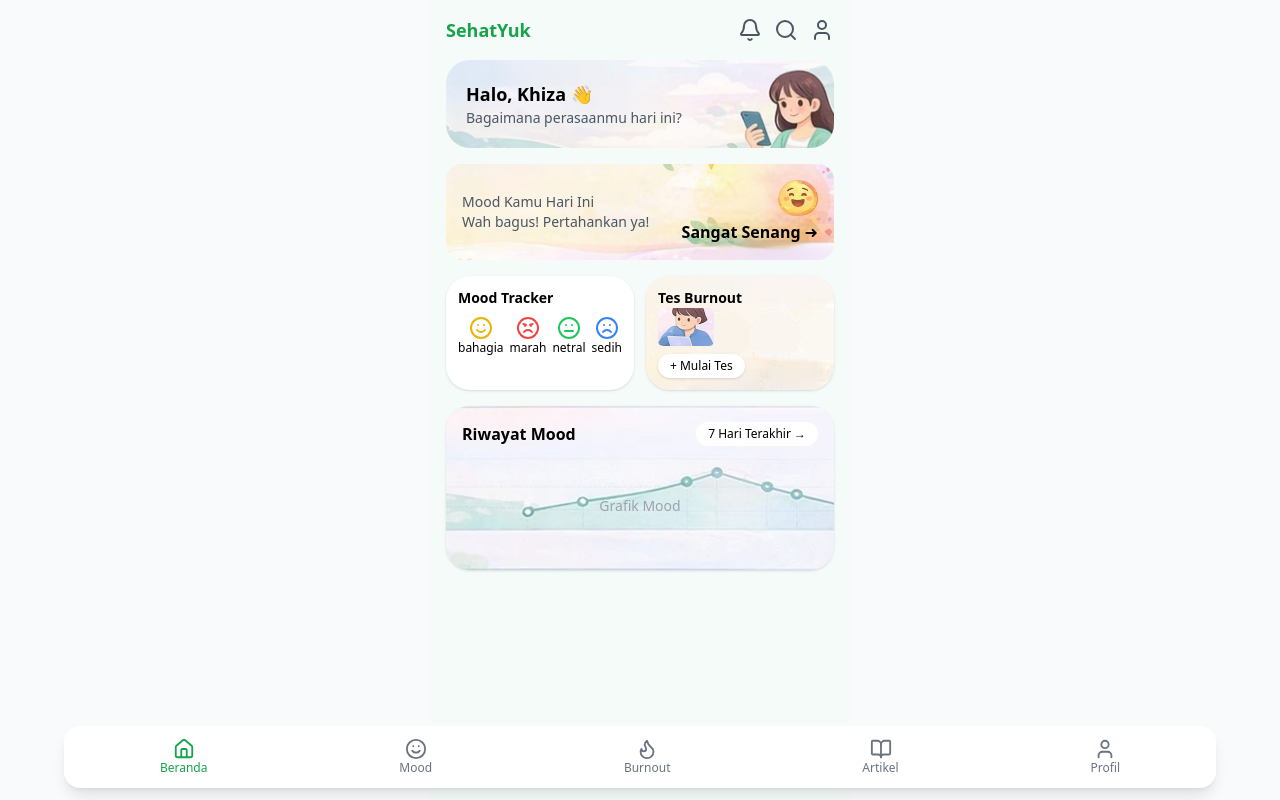
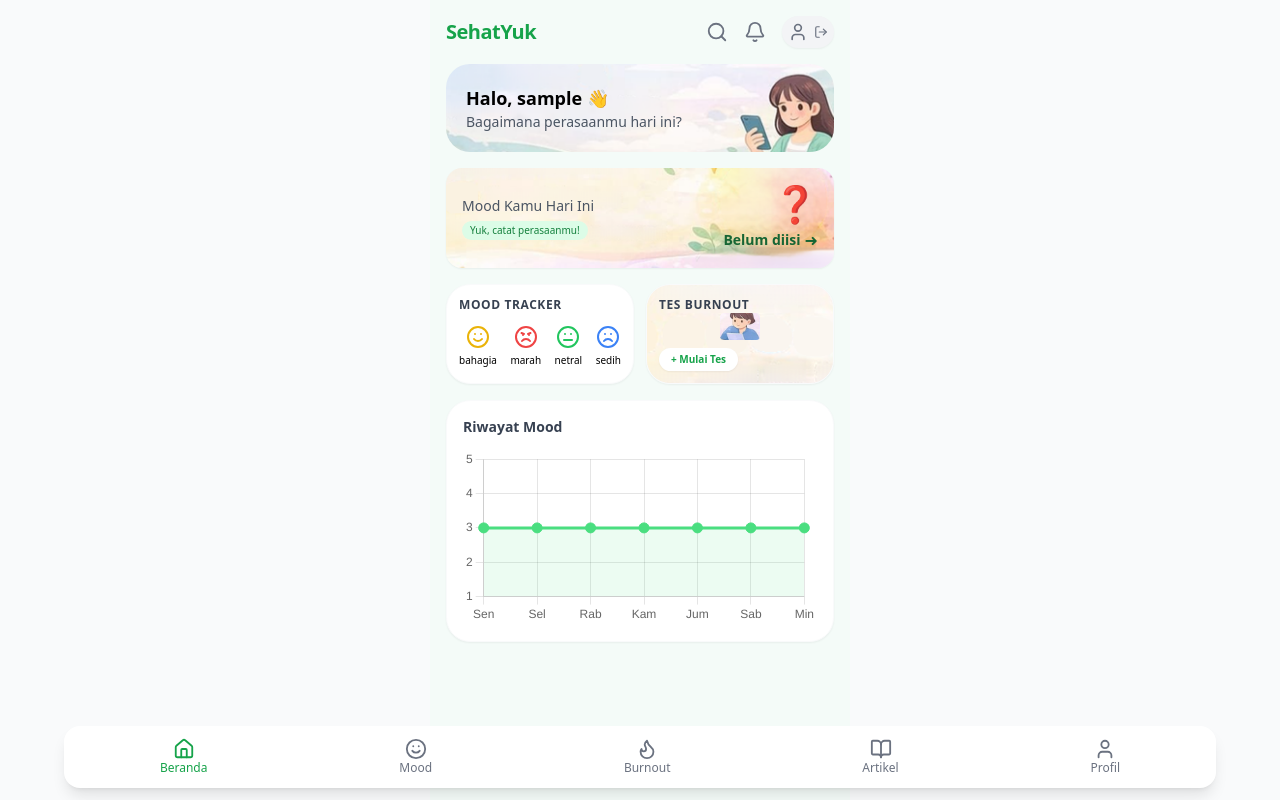
Before and after one commit to oliporangsukses/SehatYuk, a React (Vite) app: page / in a window 1280 px wide. Built offline with nearby package versions, Linux system fonts and the light colour scheme; sample sign-in values are in the browser's storage.

Commit message:
perbaikan home.jsx

```diff
--- a/src/components/Navbar.jsx
+++ b/src/components/Navbar.jsx
@@ -1,19 +1,48 @@
-import { Bell, Search, User } from "lucide-react"
+import { Bell, Search, User, LogOut } from "lucide-react" // Tambah LogOut icon
+import { useNavigate } from "react-router-dom"
 
 function Navbar() {
+  const navigate = useNavigate()
+
+  const handleLogout = () => {
+    // Tampilkan konfirmasi sederhana agar tidak sengaja terpencet
+    const confirmLogout = window.confirm("Apakah kamu yakin ingin keluar dari SehatYuk?")
+
+    if (confirmLogout) {
+      // 1. Hapus data dari localStorage
+      localStorage.removeItem("userName")
+      localStorage.removeItem("isLoggedIn")
+
+      // 2. Arahkan kembali ke Login
+      navigate("/login")
+    }
+  }
+
   return (
     <div className="flex justify-between items-center mb-4">
-
-      <h1 className="text-lg font-bold text-green-600">
+      <h1 className="text-xl font-bold text-green-600 tracking-tight">
         SehatYuk
       </h1>
 
-      <div className="flex gap-3 text-gray-600">
-        <Bell />
-        <Search />
-        <User />
+      <div className="flex gap-4 text-gray-500 items-center">
+        <button className="hover:text-green-600 transition-colors">
+          <Search size={22} />
+        </button>
+
+        <button className="hover:text-green-600 transition-colors">
+          <Bell size={22} />
+        </button>
+
+        {/* Ikon User berfungsi untuk Logout */}
+        <button
+          onClick={handleLogout}
+          className="flex items-center gap-1 bg-gray-100 p-1.5 rounded-full hover:bg-red-50 hover:text-red-500 transition-all shadow-sm"
+          title="Logout"
+        >
+          <User size={20} />
+          <LogOut size={14} className="ml-0.5" />
+        </button>
       </div>
-
     </div>
   )
 }
--- a/src/pages/Home.jsx
+++ b/src/pages/Home.jsx
@@ -1,40 +1,130 @@
 import Navbar from "../components/Navbar"
 import BottomNav from "../components/BottomNav"
-
 import { Smile, Frown, Meh, Angry } from "lucide-react"
 
-// IMPORT IMAGE
+// Import image assets (Tanpa moodImage statis)
 import bgHalo from "../assets/BackgroundHalo.png"
 import bgMood from "../assets/BackgroundMood.png"
 import bgBurnout from "../assets/BackgroundBurnout.png"
-import bgRiwayat from "../assets/BackgroundRiwayatMood.png"
 import ImageBurnout from "../assets/ImageBurnout.png"
-import moodImage from "../assets/Image.png"
+
+// chart
+import {
+  Chart as ChartJS,
+  LineElement,
+  CategoryScale,
+  LinearScale,
+  PointElement,
+  Filler,
+} from "chart.js"
+import { Line } from "react-chartjs-2"
+
+import { useState, useEffect } from "react"
+import { useNavigate } from "react-router-dom"
+
+ChartJS.register(LineElement, CategoryScale, LinearScale, PointElement, Filler)
 
 function Home() {
+  const navigate = useNavigate()
+
+  const [userName, setUserName] = useState("Pengguna")
+  const [moodData, setMoodData] = useState([3, 3, 3, 3, 3, 3, 3])
+  const [currentMoodText, setCurrentMoodText] = useState("Belum diisi")
+
+  // --- LOGIKA EMOJI DINAMIS ---
+  // Fungsi ini untuk menentukan emoji apa yang tampil di kartu Mood
+  const getMoodEmoji = () => {
+    switch (currentMoodText) {
+      case "Bahagia": return "😊";
+      case "Senang": return "😊";
+      case "Marah": return "😡";
+      case "Sedih": return "😢";
+      case "Netral": return "😐";
+      default: return "❓";
+    }
+  }
+
+  useEffect(() => {
+    const isLoggedIn = localStorage.getItem("isLoggedIn")
+    if (!isLoggedIn) {
+      navigate("/login")
+      return
+    }
+
+    const storedName = localStorage.getItem("userName")
+    const savedMoods = localStorage.getItem("user_moods")
+
+    if (storedName && storedName !== userName) {
+      setUserName(storedName)
+    }
+
+    if (savedMoods) {
+      const parsedMoods = JSON.parse(savedMoods)
+      if (parsedMoods.length > 0) {
+        const lastSevenMoods = parsedMoods.slice(-7)
+        if (JSON.stringify(lastSevenMoods) !== JSON.stringify(moodData)) {
+          setMoodData(lastSevenMoods)
+        }
+
+        const latestScore = parsedMoods[parsedMoods.length - 1]
+        const moodMap = { 5: "Bahagia", 4: "Senang", 3: "Netral", 2: "Sedih", 1: "Marah" }
+        const newMoodText = moodMap[latestScore] || "Netral"
+        if (newMoodText !== currentMoodText) {
+          setCurrentMoodText(newMoodText)
+        }
+      }
+    }
+    // eslint-disable-next-line react-hooks/exhaustive-deps
+  }, [navigate])
+
+  const handleMoodSelection = (label, score) => {
+    setCurrentMoodText(label)
+    const savedMoods = localStorage.getItem("user_moods")
+    let allMoods = savedMoods ? JSON.parse(savedMoods) : [3, 3, 3, 3, 3, 3]
+    const updatedMoods = [...allMoods, score]
+    localStorage.setItem("user_moods", JSON.stringify(updatedMoods))
+    setMoodData(updatedMoods.slice(-7))
+  }
+
+  const data = {
+    labels: ["Sen", "Sel", "Rab", "Kam", "Jum", "Sab", "Min"],
+    datasets: [
+      {
+        label: "Mood",
+        data: moodData,
+        fill: true,
+        backgroundColor: "rgba(74, 222, 128, 0.1)",
+        tension: 0.4,
+        borderColor: "#4ADE80",
+        pointBackgroundColor: "#4ADE80",
+        pointRadius: 5,
+      },
+    ],
+  }
+
+  const options = {
+    scales: { y: { min: 1, max: 5, ticks: { stepSize: 1 } } },
+    maintainAspectRatio: false,
+  }
+
   return (
     <div className="p-4 bg-[#F4FBF8] min-h-screen pb-24">
-
       <Navbar />
 
-      {/* ================= HALO ================= */}
+      {/* Section Halo */}
       <div
         className="p-5 rounded-3xl mb-4 flex justify-between items-center bg-cover bg-center"
         style={{ backgroundImage: `url(${bgHalo})` }}
       >
         <div>
-          <h2 className="font-semibold text-lg">
-            Halo, Khiza 👋
-          </h2>
-          <p className="text-sm text-gray-600">
-            Bagaimana perasaanmu hari ini?
-          </p>
+          <h2 className="font-semibold text-lg">Halo, {userName} 👋</h2>
+          <p className="text-sm text-gray-600">Bagaimana perasaanmu hari ini?</p>
         </div>
       </div>
 
-      {/* ================= MOOD ================= */}
+      {/* Section Mood Status (DINAMIS) */}
       <div
-  className="rounded-2xl p-4 mb-4"
+        className="rounded-2xl p-4 mb-4 shadow-sm"
         style={{
           backgroundImage: `url(${bgMood})`,
           backgroundSize: "cover",
@@ -42,111 +132,67 @@ function Home() {
         }}
       >
         <div className="flex justify-between items-center">
-
-    {/* KIRI (TEKS) */}
           <div>
-      <p className="text-sm text-gray-600">
-        Mood Kamu Hari Ini
-      </p>
-      <p className="text-sm text-gray-600">
-        Wah bagus! Pertahankan ya!
+            <p className="text-sm text-gray-600 font-medium">Mood Kamu Hari Ini</p>
+            <p className="text-[10px] font-medium text-green-700 bg-green-100 px-2 py-0.5 rounded-full inline-block mt-1">
+              {currentMoodText === "Belum diisi" ? "Yuk, catat perasaanmu!" : "Wah bagus! Pertahankan ya!"}
             </p>
           </div>
-
-    {/* KANAN (GAMBAR + TEXT + PANAH) */}
           <div className="flex flex-col items-end">
-
-      <img
-        src={moodImage}
-        alt="mood"
-        className="w-10 mb-1"
-      />
-
+            {/* EMOJI BERUBAH DI SINI */}
+            <span className="text-4xl mb-1">{getMoodEmoji()}</span>
             <div className="flex items-center gap-1">
-        <span className="font-semibold">
-          Sangat Senang
-        </span>
-        <span>➜</span>
+              <span className="font-bold text-sm text-green-800">{currentMoodText}</span>
+              <span className="text-green-800">➜</span>
             </div>
-
-    </div>
-
-  </div>
-</div>
-
-      {/* ================= TRACKER + BURNOUT ================= */}
-      <div className="grid grid-cols-2 gap-3 mb-4">
-
-        {/* Mood Tracker */}
-        <div className="bg-white p-3 rounded-3xl shadow">
-          <h4 className="text-sm font-semibold mb-2">
-            Mood Tracker
-          </h4>
-
-          <div className="flex justify-between text-center text-xs">
-            <div>
-              <Smile className="mx-auto text-yellow-500"/>
-              bahagia
-            </div>
-            <div>
-              <Angry className="mx-auto text-red-500"/>
-              marah
-            </div>
-            <div>
-              <Meh className="mx-auto text-green-500"/>
-              netral
-            </div>
-            <div>
-              <Frown className="mx-auto text-blue-500"/>
-              sedih
           </div>
         </div>
       </div>
 
-        {/* Burnout */}
+      <div className="grid grid-cols-2 gap-3 mb-4">
+        <div className="bg-white p-3 rounded-3xl shadow-sm border border-gray-50">
+          <h4 className="text-xs font-bold mb-3 text-gray-700 uppercase tracking-wider">Mood Tracker</h4>
+          <div className="flex justify-between text-center text-[10px]">
+            <div onClick={() => handleMoodSelection("Bahagia", 5)} className="cursor-pointer active:scale-90 transition-transform">
+              <Smile className="mx-auto text-yellow-500 mb-1" size={24}/> bahagia
+            </div>
+            <div onClick={() => handleMoodSelection("Marah", 1)} className="cursor-pointer active:scale-90 transition-transform">
+              <Angry className="mx-auto text-red-500 mb-1" size={24}/> marah
+            </div>
+            <div onClick={() => handleMoodSelection("Netral", 3)} className="cursor-pointer active:scale-90 transition-transform">
+              <Meh className="mx-auto text-green-500 mb-1" size={24}/> netral
+            </div>
+            <div onClick={() => handleMoodSelection("Sedih", 2)} className="cursor-pointer active:scale-90 transition-transform">
+              <Frown className="mx-auto text-blue-500 mb-1" size={24}/> sedih
+            </div>
+          </div>
+        </div>
+
         <div
-          className="p-3 rounded-3xl shadow flex flex-col justify-between bg-cover bg-center"
+          className="p-3 rounded-3xl shadow-sm flex flex-col justify-between bg-cover bg-center border border-gray-50"
           style={{ backgroundImage: `url(${bgBurnout})` }}
         >
-          <h4 className="text-sm font-semibold">
-            Tes Burnout
-          </h4>
-
-          <img
-            src={ImageBurnout}
-            alt="burnout"
-            className="w-14 object-contain"
-          />
-
-          <button className="bg-white px-3 py-1 rounded-full text-xs mt-2 self-start shadow">
+          <h4 className="text-xs font-bold text-gray-700 uppercase tracking-wider">Tes Burnout</h4>
+          <img src={ImageBurnout} alt="burnout" className="w-10 object-contain mx-auto" />
+          <button
+            onClick={() => navigate("/burnout")}
+            className="bg-white px-3 py-1 rounded-full text-[10px] mt-2 self-start shadow-sm font-bold text-green-600"
+          >
             + Mulai Tes
           </button>
         </div>
-
       </div>
 
-      {/* ================= RIWAYAT ================= */}
-      <div
-        className="p-4 rounded-3xl shadow bg-cover bg-center"
-        style={{ backgroundImage: `url(${bgRiwayat})` }}
-      >
+      <div className="p-4 rounded-3xl shadow-sm bg-white border border-gray-50">
         <div className="flex justify-between items-center mb-3">
-          <h3 className="font-semibold">
-            Riwayat Mood
-          </h3>
-
-          <span className="text-xs bg-white px-3 py-1 rounded-full">
-            7 Hari Terakhir →
-          </span>
+          <h3 className="font-bold text-sm text-gray-700">Riwayat Mood</h3>
         </div>
-
-        <div className="h-24 flex items-center justify-center text-gray-400 text-sm">
-          Grafik Mood
+        <div className="h-44">
+          <Line data={data} options={options} />
         </div>
       </div>
 
       <BottomNav />
-
     </div>
   )
 }
--- a/src/pages/Mood.jsx
+++ b/src/pages/Mood.jsx
@@ -1,113 +1,63 @@
-import { useState } from "react"
+import { useState, useEffect } from "react" // Tambahkan useEffect
 import BottomNav from "../components/BottomNav"
 import { Line } from "react-chartjs-2"
+// ... import ChartJS lainnya tetap sama
 
-import {
-Chart as ChartJS,
-CategoryScale,
-LinearScale,
-PointElement,
-LineElement,
-Tooltip,
-Legend
-} from "chart.js"
+function Mood() {
+  // 1. Ambil data awal dari localStorage jika ada
+  const [moods, setMoods] = useState(() => {
+    const savedMoods = localStorage.getItem("user_moods")
+    return savedMoods ? JSON.parse(savedMoods) : []
+  })
 
-ChartJS.register(
-CategoryScale,
-LinearScale,
-PointElement,
-LineElement,
-Tooltip,
-Legend
-)
+  // 2. Simpan ke localStorage setiap kali ada perubahan pada moods
+  useEffect(() => {
+    localStorage.setItem("user_moods", JSON.stringify(moods))
+  }, [moods])
 
-function Mood(){
-
-const [moods,setMoods] = useState([])
-
-const addMood = (value)=>{
-setMoods([...moods,value])
+  const addMood = (value) => {
+    // Batasi riwayat agar tidak terlalu panjang, misal 7 data terakhir
+    const newMoods = [...moods, value].slice(-7)
+    setMoods(newMoods)
   }
 
+  // ... (Logika data chart & return JSX tetap sama seperti kode kamu)
+  // Tapi pastikan labels-nya menarik, misal:
   const data = {
-labels: moods.map((_,i)=>`Day ${i+1}`),
-datasets:[
+    labels: moods.map((_, i) => `Data ${i + 1}`),
+    datasets: [
       {
-label:"Mood Level",
-data:moods,
-borderColor:"#22c55e",
-backgroundColor:"#86efac"
+        label: "Level Kebahagiaan",
+        data: moods,
+        borderColor: "#22c55e",
+        tension: 0.4, // Agar garis melengkung cantik
+        backgroundColor: "rgba(34, 197, 94, 0.2)",
+        fill: true
       }
     ]
   }
 
-return(
+  return (
+    <div className="p-5 bg-green-50 min-h-screen pb-24">
+      {/* ... bagian header & tombol mood ... */}
+      <h1 className="text-2xl font-bold mb-4 text-green-800">Mood Tracker</h1>
 
-<div className="p-5 bg-green-50 min-h-screen pb-20">
-
-<h1 className="text-2xl font-bold mb-4">
-Mood Tracker
-</h1>
-
-<p className="text-gray-500 mb-6">
-Bagaimana perasaanmu hari ini?
-</p>
-
-<div className="flex justify-between text-3xl mb-8">
-
-<button onClick={()=>addMood(5)}>😁</button>
-<button onClick={()=>addMood(4)}>😊</button>
-<button onClick={()=>addMood(3)}>😐</button>
-<button onClick={()=>addMood(2)}>😔</button>
-<button onClick={()=>addMood(1)}>😢</button>
-
+      <div className="flex justify-between bg-white p-6 rounded-3xl shadow-sm mb-8">
+        <button onClick={() => addMood(5)} className="hover:scale-125 transition-transform">😁</button>
+        <button onClick={() => addMood(4)} className="hover:scale-125 transition-transform">😊</button>
+        <button onClick={() => addMood(3)} className="hover:scale-125 transition-transform">😐</button>
+        <button onClick={() => addMood(2)} className="hover:scale-125 transition-transform">😔</button>
+        <button onClick={() => addMood(1)} className="hover:scale-125 transition-transform">😢</button>
       </div>
 
-<div className="bg-white p-4 rounded-xl shadow mb-6">
-
-<Line data={data}/>
-
+      <div className="bg-white p-4 rounded-3xl shadow-sm mb-6 h-64 flex items-center">
+        <Line data={data} options={{ maintainAspectRatio: false }} />
       </div>
 
-<div>
-
-<h2 className="font-semibold mb-3">
-Riwayat Mood
-</h2>
-
-{moods.length === 0 && (
-<p className="text-gray-400 text-sm">
-Belum ada data mood
-</p>
-)}
-
-{moods.map((mood,index)=>(
-<div
-key={index}
-className="bg-white p-3 rounded-lg shadow mb-2 flex justify-between"
->
-
-<span>Hari {index+1}</span>
-
-<span>
-{mood===5 && "😁"}
-{mood===4 && "😊"}
-{mood===3 && "😐"}
-{mood===2 && "😔"}
-{mood===1 && "😢"}
-</span>
-
+      {/* ... bagian riwayat ... */}
+      <BottomNav />
     </div>
-))}
-
-</div>
-
-<BottomNav/>
-
-</div>
-
   )
-
 }
 
 export default Mood
```
Also changed, not shown: src/pages/Login.jsx (+25 -17 lines), src/pages/Register.jsx (+34 -24 lines), src/assets/BackgroundRiwayatMood.png (deleted). Lines whose indentation alone changed are shown as unchanged.
